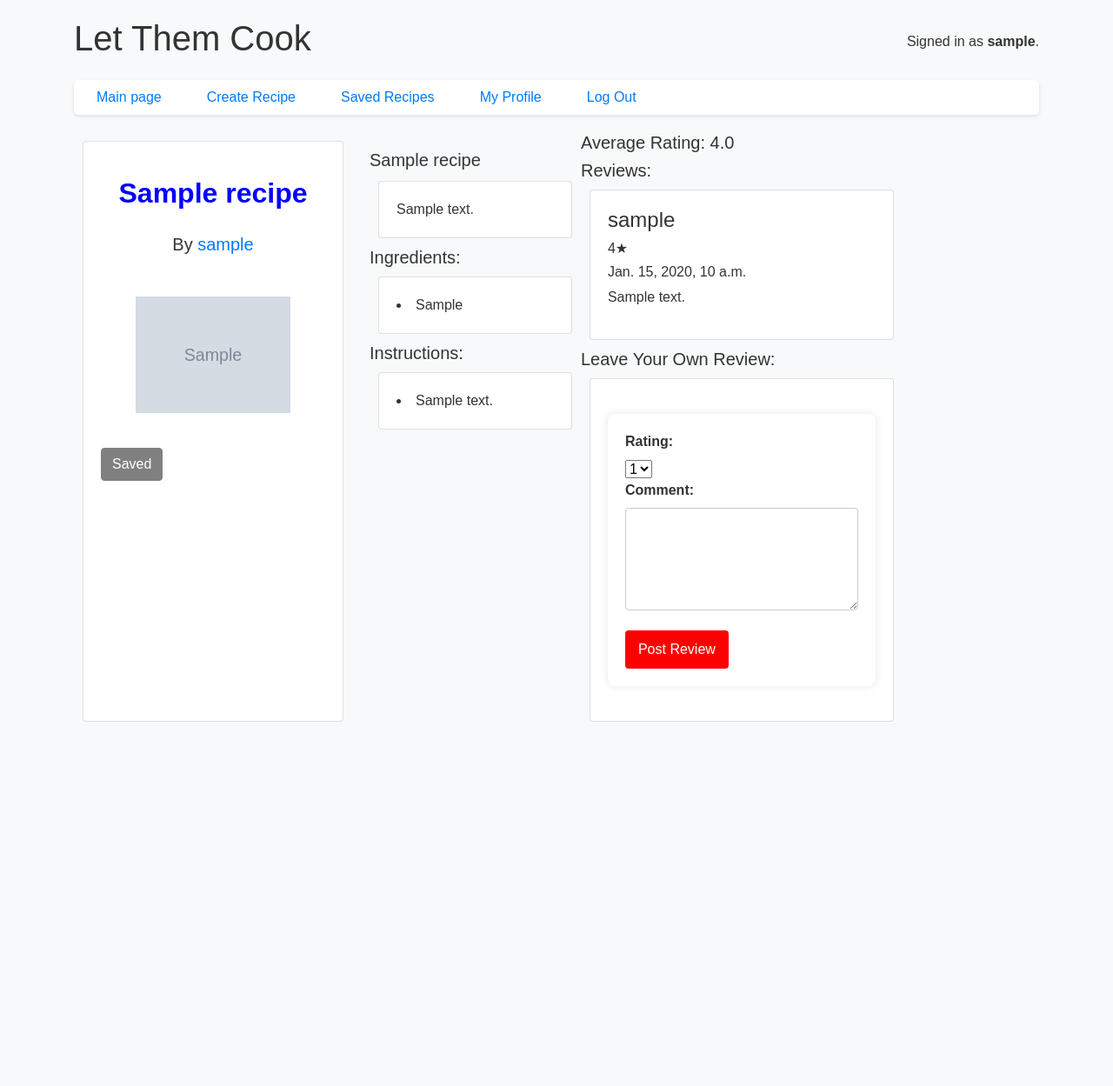
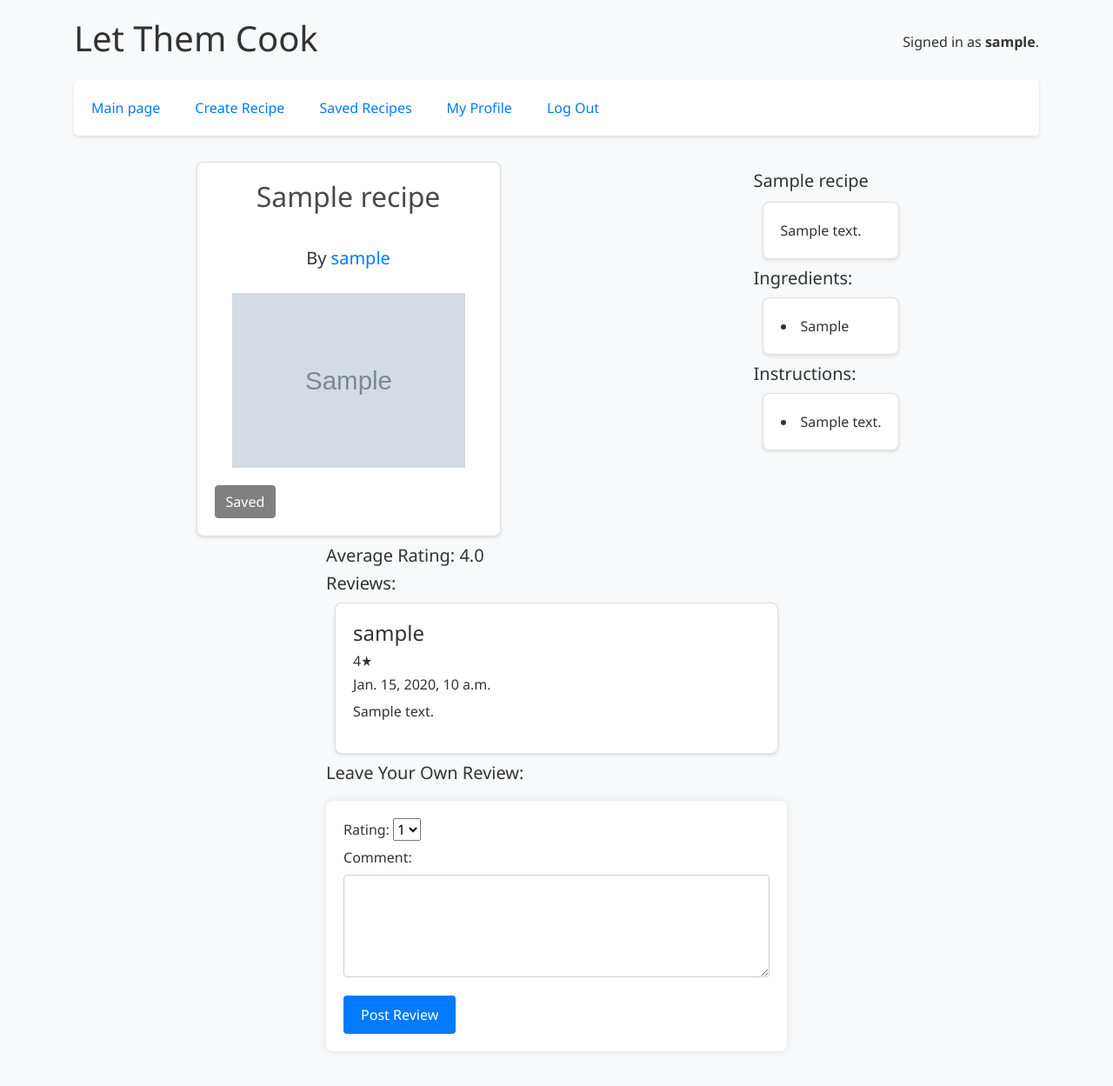
Before and after one commit to LiuLiuBov/LetThemCook, a Django app: page /recipe/1/ in a window 1280 px wide. Shown: the whole page at 87% size. Before the commit the page ends 830 px from the top, so only its background shows below. Run offline with Django 5.2, Linux system fonts and the light colour scheme; a user stored in the database is signed in; tables that the repository leaves empty hold one stand-in row (values such as "Sample post"); grey boxes marked "Sample" are stand-in pictures; some libraries are stand-ins or nearby versions.

Commit message:
changes in css

```diff
--- a/static/letthemcook/styles.css
+++ b/static/letthemcook/styles.css
@@ -1,98 +1,46 @@
 body {
-  padding: 10px;
+  font-family: 'Segoe UI', Tahoma, Geneva, Verdana, sans-serif;
+  background-color: #f8f9fa;
+  color: #333;
+  margin: 0;
+  padding: 20px;
 }
 
-h2{
+h2 {
   text-align: center;
-}
-
-.card{
-  margin: 10px;
-  width: 350px;
-  padding: 20px;
-  margin: 10px;
-  background-color:white;
-}
-
-.card:a{
-  padding:20px;
-}
-
-.card:saved_recipe{
-  padding:20px;
-}
-
-.card:page-content{
-  padding:20px;
-  display:inline-flex;
-  flex-direction: column;
-}
-
-.card-profile{
-  display:inline-flex;
-  padding:20px;
-  margin:10px
-}
-
-.page-profile{
-  display:inline-flex;
-  grid-template-columns: 3fr 3fr;
-  columns:3;
-  flex-direction:column;
-}
-
-.listing {
-  width: 500px;
-  height: 400px;
-  border: 1px solid gray;
-  overflow: hidden;
-}
-
-.image {
-  width: 100%;
-  height: auto;
-}
-
-.listing-content {
-  padding: 10px;
-}
-
-body {
-  padding: 20px;
-  font-family: 'Segoe UI', Tahoma, Geneva, Verdana, sans-serif;
-  background-color: #f8f9fa;
+  color: #4a4a4a;
+  margin-bottom: 40px;
 }
 
 .nav {
+  list-style: none;
   background-color: #ffffff;
   box-shadow: 0 2px 4px rgba(0, 0, 0, .1);
   border-radius: 5px;
+  padding: 0;
   margin-bottom: 20px;
+  display: flex;
+  flex-wrap: wrap;
 }
 
 .nav-item {
-  margin: 0 10px;
+  margin: 10px;
 }
 
 .nav-link {
   color: #007bff;
+  text-decoration: none;
+  padding: 10px;
   transition: color 0.3s ease;
 }
 
 .nav-link:hover,
 .nav-link:focus {
   color: #0056b3;
-  text-decoration: none;
-}
-
-.nav-link.active {
-  font-weight: bold;
-  color: #0d6efd;
 }
 
 .user-info {
   text-align: right;
-  margin: 10px 0;
   font-size: 0.9rem;
 }
 
@@ -100,26 +48,37 @@ body {
   color: #007bff;
 }
 
+.row {
+  display: flex;
+  flex-wrap: wrap;
+  justify-content: space-between;
+}
+
+.card {
+  background-color: #ffffff;
+  margin: 10px;
+  flex: 0 1 calc(33.333% - 20px);
+  box-shadow: 0 2px 4px rgba(0,0,0,0.1);
+  border-radius: 8px;
+  overflow: hidden;
+  padding: 20px;
+}
+
+@media (max-width: 768px) {
+  .card {
+    flex: 0 1 calc(50% - 20px);
+  }
+}
+
 @media (max-width: 576px) {
   .nav {
     flex-direction: column;
+    align-items: center;
   }
 
-  .nav-item {
-    margin: 5px 0;
+  .card {
+    flex: 0 1 calc(100% - 20px);
   }
-
-  .user-info {
-    text-align: center;
-  }
-}
-
-body {
-  font-family: 'Arial', sans-serif;
-  background-color: #f8f9fa;
-  color: #333;
-  margin: 0;
-  padding: 20px;
 }
 
 form {
@@ -131,133 +90,66 @@ form {
   margin: 20px auto;
 }
 
-
-#delete-button{
-  padding:0px;
-  display:inline-flex;
-}
-
-label {
-  display: block;
-  margin-bottom: .5rem;
-  font-weight: bold;
-}
-
-.recipe-image{
-  object-fit:fill;
-  margin: 20px;
-  border-color: lightgrey;
-}
-
 input[type="text"],
 input[type="email"],
 input[type="password"],
-textarea {
+textarea,
+input[type="file"] {
   width: 100%;
   padding: 10px;
-  margin-bottom: 1rem;
+  margin-bottom: 15px;
   border: 1px solid #ccc;
   border-radius: 4px;
 }
 
-input[type="file"] {
-  border: none;
-  padding: 10px;
-  background-color: #f7f7f7;
-  margin-bottom: 1rem;
-}
-
-button[type="submit"] {
+button[type="submit"], #post-button, #delete {
   background-color: #007bff;
   color: white;
-  padding: 10px 15px;
+  padding: 10px 20px;
   border: none;
   border-radius: 4px;
   cursor: pointer;
   font-size: 16px;
+  transition: background-color 0.2s;
 }
 
-button[type="submit"]:hover {
+button[type="submit"]:hover, #post-button:hover, #delete:hover {
   background-color: #0056b3;
 }
 
-#post-button{
-  background-color:red;
-  border-color:red
+@media (max-width: 768px) {
+  form, button[type="submit"], #post-button, #delete {
+    padding: 10px;
+    font-size: 14px;
+  }
 }
 
-#delete {
-  background-color:red;
-  border-color:red;
-  height:40px;
-  width:80px;
-  align: right;
+.recipe-image img {
+  max-width: 100%;
+  height: auto;
+  border-radius: 8px;
 }
 
-#left-column,
-#centre-column,
-#right-column{
-  padding: 20px
+#alert {
+  color: red;
 }
 
-#left-column,
-#right-column{
-  flex-basis: 300px;
+#profile-page {
+  display: flex;
+  flex-wrap: wrap;
+  justify-content: space-around;
 }
 
-#centre-column{
-  flex-grow: 1;
+#left-column, #centre-column, #right-column {
+  padding: 20px;
 }
 
-#recipe-title{
-  padding:20px;
-  color: blue;
-  font-weight: bold;
+#delete-button {
+  display: inline-flex;
+  margin-top: 10px;
 }
 
-#recipe-card{
-  width:100%
+#delete-button {
+  padding: 0;
+  margin: 0;
 }
-
-#alert{
-  color:red;
-}
-
-#recipe-content{
-  grid-template-columns: fit-content(80%);
-}
-
-#profile-page{
-  display:inline-flex;
-  grid-template-columns: 3fr 3fr;
-  columns:3;
-}
-
-#page-content{
-  column-width:400px;
-  background-color: white;
-}
-
-#page-content-recipes{
-  column-width:500px;
-  background-color: white;
-}
-
-#saved-recipe{
-  height:50px;
-}
-
-@media (max-width: 768px) {
-  form {
-      padding: 15px;
-      margin: 10px;
-  }
-
-  input[type="text"],
-  input[type="email"],
-  input[type="password"],
-  textarea,
-  button[type="submit"] {
-      font-size: 14px;
-  }
-}
--- a/templates/recipe.html
+++ b/templates/recipe.html
@@ -57,7 +57,7 @@
         {% endfor %}
         </div>
         <h5 class="add-reviews-title">Leave Your Own Review:</h5>
-        <div class="card" id="create-review">
+
             {% if user.is_authenticated %}
                 <form action="create_review/" method="post">
                     {% csrf_token %}
@@ -65,7 +65,7 @@
                     <button type="submit" id="post-button">Post Review</button>
                 </form>
             {% endif %}
-        </div>
+
     </div>
 </div>
 {% endblock %}
```
